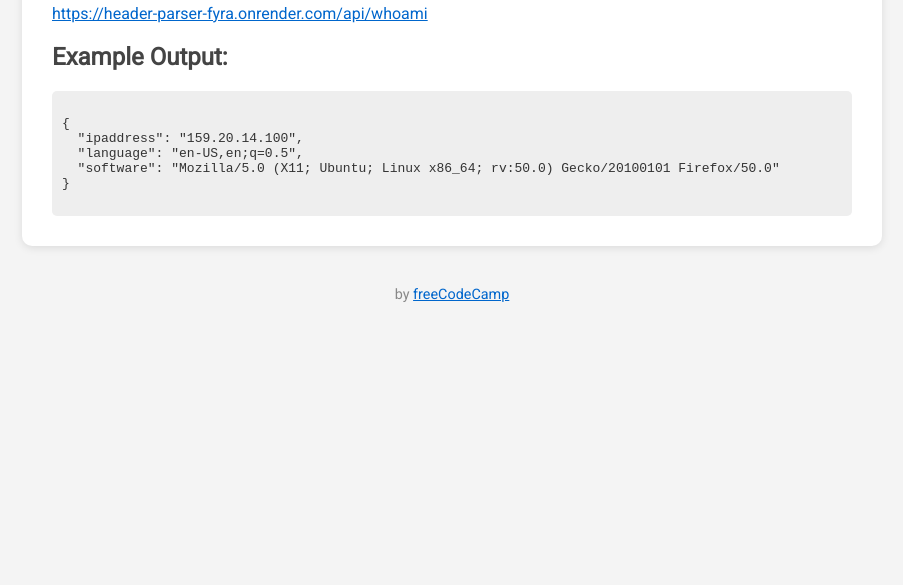
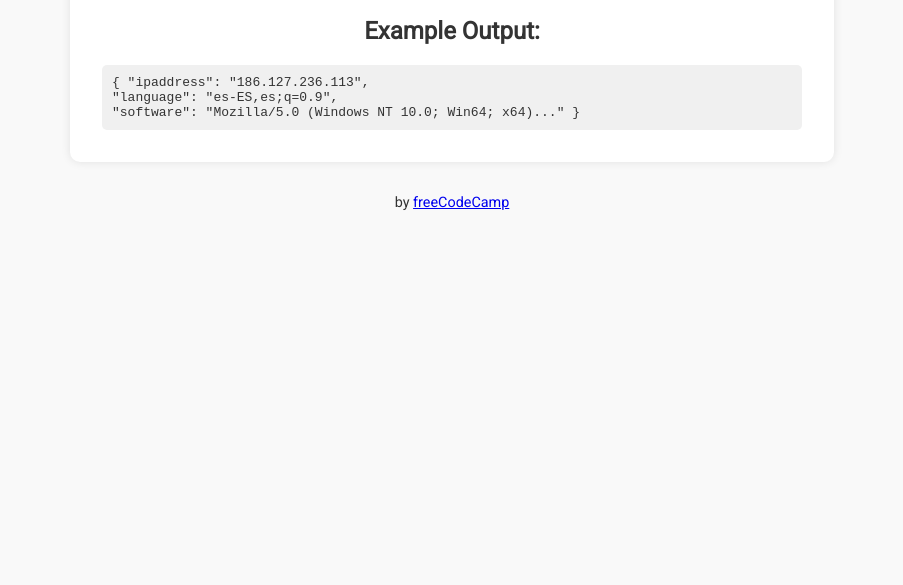
Before and after one commit to narutitoo/header-parser, a website: page index.html in a window 1280 px wide. Shown: the part 215-800 px from the top of the page, without its empty margins (188-1091 px from the left). Drawn offline with Linux system fonts and the light colour scheme.

Commit message:
Update index.html

```diff
--- a/index.html
+++ b/index.html
@@ -1,71 +1,73 @@
 <!DOCTYPE html>
-<html lang="en">
+<html lang="es">
   <head>
     <meta charset="UTF-8" />
-  <meta name="viewport" content="width=device-width, initial-scale=1.0"/>
     <title>Request Header Parser</title>
-  <link rel="shortcut icon" href="https://cdn.freecodecamp.org/universal/favicons/favicon.ico" type="image/x-icon" />
-  <link href="https://fonts.googleapis.com/css?family=Roboto" rel="stylesheet" />
+    <link
+      rel="shortcut icon"
+      href="https://cdn.freecodecamp.org/universal/favicons/favicon.ico"
+      type="image/x-icon"
+    />
+    <link
+      href="https://fonts.googleapis.com/css?family=Roboto"
+      rel="stylesheet"
+      type="text/css"
+    />
     <style>
       body {
         font-family: 'Roboto', sans-serif;
-      background: #f4f4f4;
         margin: 0;
-      padding: 20px;
+        padding: 2rem;
+        background-color: #f9f9f9;
         color: #333;
       }
       .container {
-      max-width: 800px;
-      margin: 40px auto;
-      background: #fff;
-      padding: 30px;
+        max-width: 700px;
+        margin: auto;
+        padding: 2rem;
+        background: white;
         border-radius: 10px;
-      box-shadow: 0 2px 8px rgba(0,0,0,0.1);
+        box-shadow: 0 0 10px rgba(0,0,0,0.1);
       }
       h1, h2 {
-      color: #444;
-    }
-    a {
-      color: #0066cc;
-      word-break: break-word;
+        text-align: center;
       }
       code {
+        background: #f0f0f0;
+        padding: 10px;
         display: block;
-      background: #eee;
-      padding: 10px;
         border-radius: 5px;
-      white-space: pre-wrap;
+        overflow-x: auto;
       }
       .footer {
+        margin-top: 2rem;
         text-align: center;
-      margin-top: 40px;
         font-size: 0.9em;
-      color: #888;
       }
     </style>
   </head>
 
   <body>
     <div class="container">
-    <h1>Request Header Parser Microservice</h1>
+      <h1>API Project: Request Header Parser Microservice</h1>
 
       <h2>Example Usage:</h2>
-    <a href="https://header-parser-fyra.onrender.com/api/whoami">
-      https://header-parser-fyra.onrender.com/api/whoami
-    </a>
+      <p>
+        <a href="/api/whoami">[base url]/api/whoami</a>
+      </p>
 
       <h2>Example Output:</h2>
       <code>
         {
-  "ipaddress": "159.20.14.100",
-  "language": "en-US,en;q=0.5",
-  "software": "Mozilla/5.0 (X11; Ubuntu; Linux x86_64; rv:50.0) Gecko/20100101 Firefox/50.0"
+          "ipaddress": "186.127.236.113",<br />
+          "language": "es-ES,es;q=0.9",<br />
+          "software": "Mozilla/5.0 (Windows NT 10.0; Win64; x64)..."
         }
       </code>
     </div>
 
     <div class="footer">
-    <p>by <a href="https://www.freecodecamp.org/" target="_blank">freeCodeCamp</a></p>
+      <p>by <a href="https://www.freecodecamp.org/">freeCodeCamp</a></p>
     </div>
   </body>
 </html>
```
Lines whose indentation alone changed are shown as unchanged.
